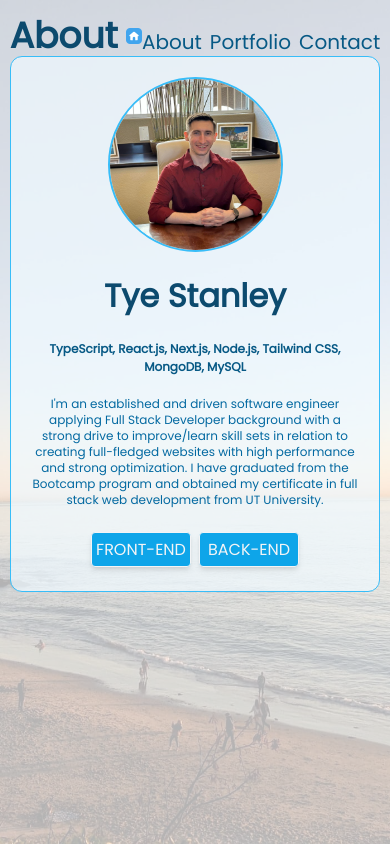
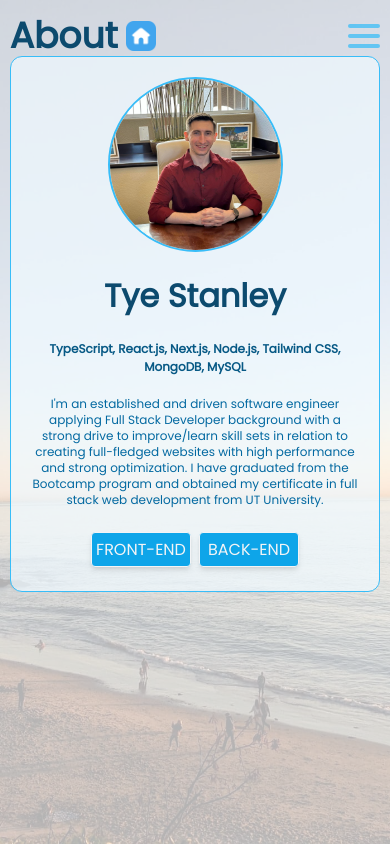
Before and after one commit to TyeStanley/ts-next-portfolio, a Next.js app: page /about in a window 390 px wide. Built offline with nearby package versions, Linux system fonts and the light colour scheme.

Commit message:
added mobile hamburger + nav menu when clicked

```diff
--- /dev/null
+++ b/components/NavMenu.tsx
@@ -0,0 +1,42 @@
+import { Fragment } from "react";
+import { Transition } from "@headlessui/react";
+import Link from "next/link";
+
+interface NavMenuProps {
+  isOpen: boolean;
+  about: string;
+  portfolio: string;
+  contact: string;
+}
+
+export default function NavMenu(props: NavMenuProps) {
+  const { isOpen, about, portfolio, contact } = props;
+
+  return (
+    <Transition
+      as={Fragment}
+      appear
+      show={isOpen}
+      enter="ease-out duration-300"
+      enterFrom="opacity-0 scale-0"
+      enterTo="opacity-100 scale-1"
+      leave="ease-in duration-300"
+      leaveFrom="opacity-100 scale-1"
+      leaveTo="opacity-0 scale-0"
+    >
+      <div className="fixed inset-0 bg-sky-50">
+        <div className="flex h-full flex-col items-center justify-center text-center">
+          <Link href="/about" className={about}>
+            About
+          </Link>
+          <Link href="/portfolio" className={portfolio}>
+            Portfolio
+          </Link>
+          <Link href="/contact" className={contact}>
+            Contact
+          </Link>
+        </div>
+      </div>
+    </Transition>
+  );
+}
--- a/components/Navbar.tsx
+++ b/components/Navbar.tsx
@@ -1,11 +1,36 @@
 import Image from "next/image";
 import Link from "next/link";
+import { useState } from "react";
+import NavMenu from "./NavMenu";
 
 const HomeIcon = require("../assets/icons/home-button.png");
+const about =
+  "my-3 w-[200px] border border-sky-400 bg-gray-100 px-2 py-2 text-3xl text-sky-500";
+const portfolio =
+  "my-3 w-[200px] border border-sky-400 bg-gray-100 px-2 py-2 text-3xl text-sky-500";
+const contact =
+  "my-3 w-[200px] border border-sky-400 bg-gray-100 px-2 py-2 text-3xl text-sky-500";
 
 export default function Navbar() {
+  const [isOpen, setIsOpen] = useState(false);
+
+  function handleClick() {
+    const hamburger: HTMLElement | null = document.getElementById("hamburger");
+
+    setIsOpen(!isOpen);
+
+    if (hamburger !== null) hamburger.classList.toggle("hamburger");
+  }
+
   return (
-    <nav className="">
+    <>
+      <NavMenu
+        isOpen={isOpen}
+        about={about}
+        portfolio={portfolio}
+        contact={contact}
+      />
+      <nav className="z-50">
         <div className="mx-auto mt-4 flex w-[95vw] items-center justify-between">
           <div className="flex space-x-2">
             <h1 className="text-4xl font-extrabold text-sky-900">About</h1>
@@ -17,16 +42,30 @@ export default function Navbar() {
             </Link>
           </div>
 
-        <div className="flex h-[40px] items-end text-xl text-sky-800">
-          <Link href="/about">About</Link>
-          <Link href="/portfolio" className="ml-2">
+          <div className="hidden h-[40px] items-end text-xl text-sky-800 sm:flex">
+            <Link href="/about" className="animate-pulse">
+              About
+            </Link>
+            <Link href="/portfolio" className="ml-2 animate-pulse">
               Portfolio
             </Link>
-          <Link href="/contact" className="ml-2">
+            <Link href="/contact" className="ml-2 animate-pulse">
               Contact
             </Link>
           </div>
+
+          <div
+            id="hamburger"
+            className="relative py-2 transition-all sm:hidden"
+            onClick={handleClick}
+          >
+            <span className="relative bottom-[4px] block h-1 w-8 animate-pulse rounded bg-sky-400" />
+            <span className="relative top-[2px] block h-1 w-8 animate-pulse rounded bg-sky-400" />
+            <span className="invisible relative bottom-[2px] block h-1 w-8 animate-pulse rounded bg-sky-400" />
+            <span className="relative top-[4px] block h-1 w-8 animate-pulse rounded bg-sky-400" />
+          </div>
         </div>
       </nav>
+    </>
   );
 }
--- a/components/TechModal.tsx
+++ b/components/TechModal.tsx
@@ -18,7 +18,7 @@ export default function TechModal(props: AboutProps) {
         <Dialog
           onClose={() => setIsOpen(false)}
           open={isOpen}
-          className={`relative z-50`}
+          className="relative z-50"
         >
           <div className="fixed inset-0 bg-black/30" aria-hidden="true" />
           <Transition.Child
--- a/styles/globals.css
+++ b/styles/globals.css
@@ -197,3 +197,24 @@ a {
     transform: rotatex(1turn);
   }
 }
+
+#hamburger span {
+  transition: 0.25s ease-in-out;
+}
+
+.hamburger span:first-child {
+  width: 0;
+}
+
+.hamburger span:nth-child(2) {
+  transform: rotate(45deg);
+}
+
+.hamburger > span:nth-child(3) {
+  transform: rotate(-45deg);
+  visibility: visible;
+}
+
+.hamburger span:last-child {
+  width: 0;
+}
```
Lines whose indentation alone changed are shown as unchanged.
